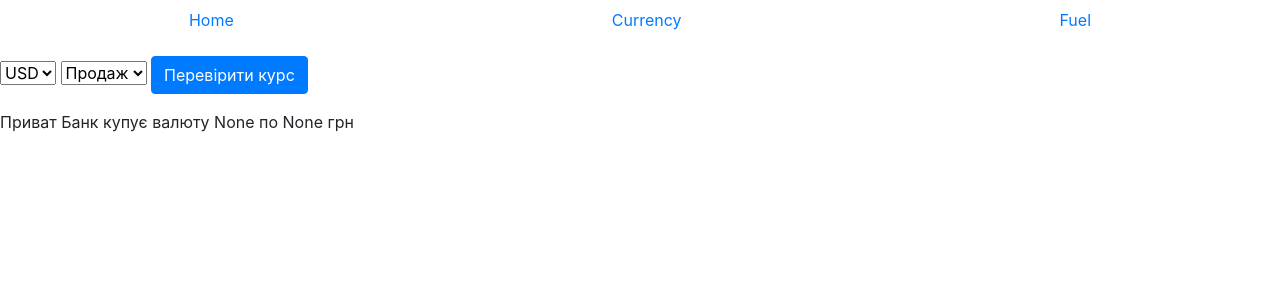
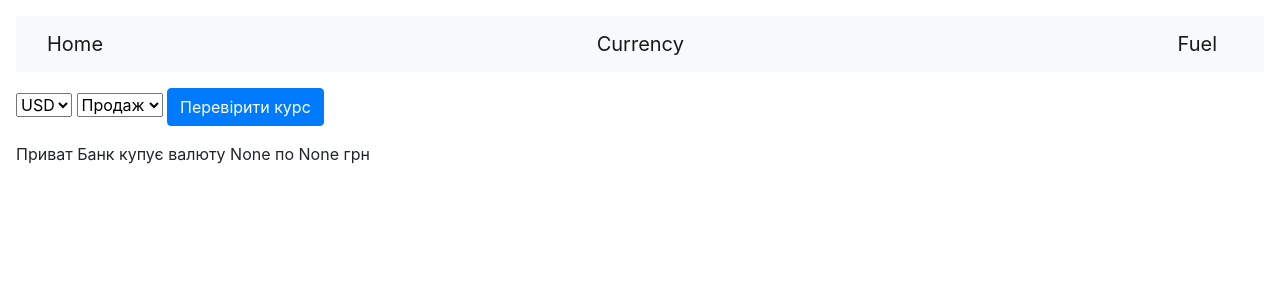
Before and after one commit to MARKSIST/to-be-ukrained, a Django app: page /tools/currency/ in a window 1280 px wide. Shown: the top 300 px of the page. Run offline with Django 4.2, Linux system fonts and the light colour scheme; data that the repository does not hold is empty.

Commit message:
fuel page

```diff
--- a/tobeukrained/templates/tools/index.html
+++ b/tobeukrained/templates/tools/index.html
@@ -1,37 +1,42 @@
-<!doctype html>
+<!DOCTYPE html>
 <html lang="en">
   <head>
     <!-- Required meta tags -->
-    <meta charset="utf-8">
-    <meta name="viewport" content="width=device-width, initial-scale=1, shrink-to-fit=no">
+    <meta charset="utf-8" />
+    <meta
+      name="viewport"
+      content="width=device-width, initial-scale=1, shrink-to-fit=no"
+    />
 
     <!-- Bootstrap CSS -->
-    <link rel="stylesheet" href="https://cdn.jsdelivr.net/npm/bootstrap@4.3.1/dist/css/bootstrap.min.css" integrity="sha384-ggOyR0iXCbMQv3Xipma34MD+dH/1fQ784/j6cY/iJTQUOhcWr7x9JvoRxT2MZw1T" crossorigin="anonymous">
+    <link
+      rel="stylesheet"
+      href="https://cdn.jsdelivr.net/npm/bootstrap@4.3.1/dist/css/bootstrap.min.css"
+      integrity="sha384-ggOyR0iXCbMQv3Xipma34MD+dH/1fQ784/j6cY/iJTQUOhcWr7x9JvoRxT2MZw1T"
+      crossorigin="anonymous"
+    />
 
     {% block title %}
     <title>Tools</title>
     {% endblock %}
-
   </head>
   <body>
-
-    {% block nav %}
-    <ul class="nav nav-pills nav-fill">
-      <li class="nav-item">
-        <a class="nav-link" aria-current="page" href="http://localhost:8000/tools">Home</a>
-      </li>
-      <li class="nav-item">
-        <a class="nav-link" href="http://localhost:8000/tools/currency/">Currency</a>
-      </li>
-      <li class="nav-item">
-        <a class="nav-link" href="http://localhost:8000/tools/fuel/">Fuel</a>
-      </li>
-    </ul>
-    {% endblock %}
-
-    {% block content %}
-    <p>index Tools</p>
-    {% endblock %}
-
+    <div class="p-3">
+      {% block nav %}
+      <nav class="navbar navbar-light bg-light">
+        <div class="container-fluid">
+          <a class="navbar-brand" href="http://localhost:8000/tools">Home</a>
+          <a class="navbar-brand" href="http://localhost:8000/tools/currency"
+            >Currency</a
+          >
+          <a class="navbar-brand" href="http://localhost:8000/tools/fuel"
+            >Fuel</a
+          >
+        </div>
+      </nav>
+      {% endblock %} {% block content %}
+      <p>index Tools</p>
+      {% endblock %}
+    </div>
   </body>
 </html>
--- a/tobeukrained/tools/scripts/fuelCostCalculator.py
+++ b/tobeukrained/tools/scripts/fuelCostCalculator.py
@@ -5,6 +5,6 @@
 # totalPrice - сума грн
 
 def fuelCostCalculator(cost1Liter, fuelConsumption, distance):
-    totalFuel = (distance / 100)*fuelConsumption
+    totalFuel = (distance/100)*fuelConsumption
     totalPrice = totalFuel*cost1Liter
     return totalFuel, totalPrice
--- a/tobeukrained/tools/views.py
+++ b/tobeukrained/tools/views.py
@@ -1,6 +1,8 @@
 from this import d
 from django.shortcuts import render
 from tools.scripts.exchange_rate import exchangeRatePB
+from tools.scripts.fuelCostCalculator import fuelCostCalculator
+from tools.scripts.fuelCost import fuelCost
 
 
 def index(request):
@@ -15,10 +17,24 @@ def currency(request):
         text = f'Приват Банк продає валюту {currency} по {value} грн'
     else:
         text = f'Приват Банк купує валюту {currency} по {value} грн'
-    #context = {'key_a': key_a}
     context = {'text': text}
     return render(request, 'tools/currency.html', context)
 
 
 def fuel(request):
-    return render(request, 'tools/fuel.html')
+
+    cost1Liter = request.GET.get('cost1Liter')
+    if cost1Liter is None:
+        cost1Liter = 0
+    fuelConsumption = request.GET.get('fuelConsumption')
+    if fuelConsumption is None:
+        fuelConsumption = 0
+    distance = request.GET.get('distance')
+    if distance is None:
+        distance = 0
+    result = fuelCostCalculator(
+        int(cost1Liter), int(fuelConsumption), int(distance))
+    info = fuelCost()
+    context = {'totalFuel': result[0],
+               'totalPrice': result[1], 'fuelInfo': info}
+    return render(request, 'tools/fuel.html', context)
```
Also changed, not shown: tobeukrained/templates/tools/fuel.html (+27 -3 lines), tobeukrained/tools/scripts/requirements.txt (added, +7 -0 lines).
